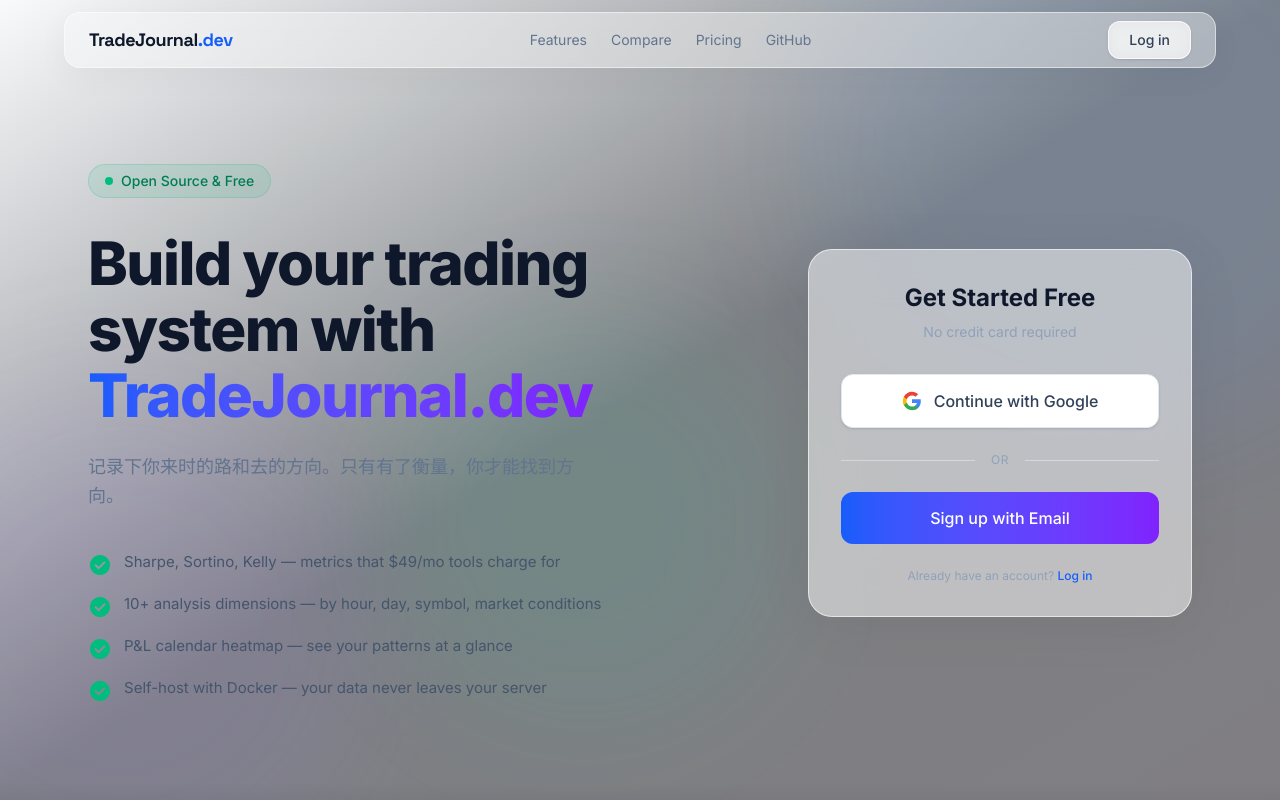
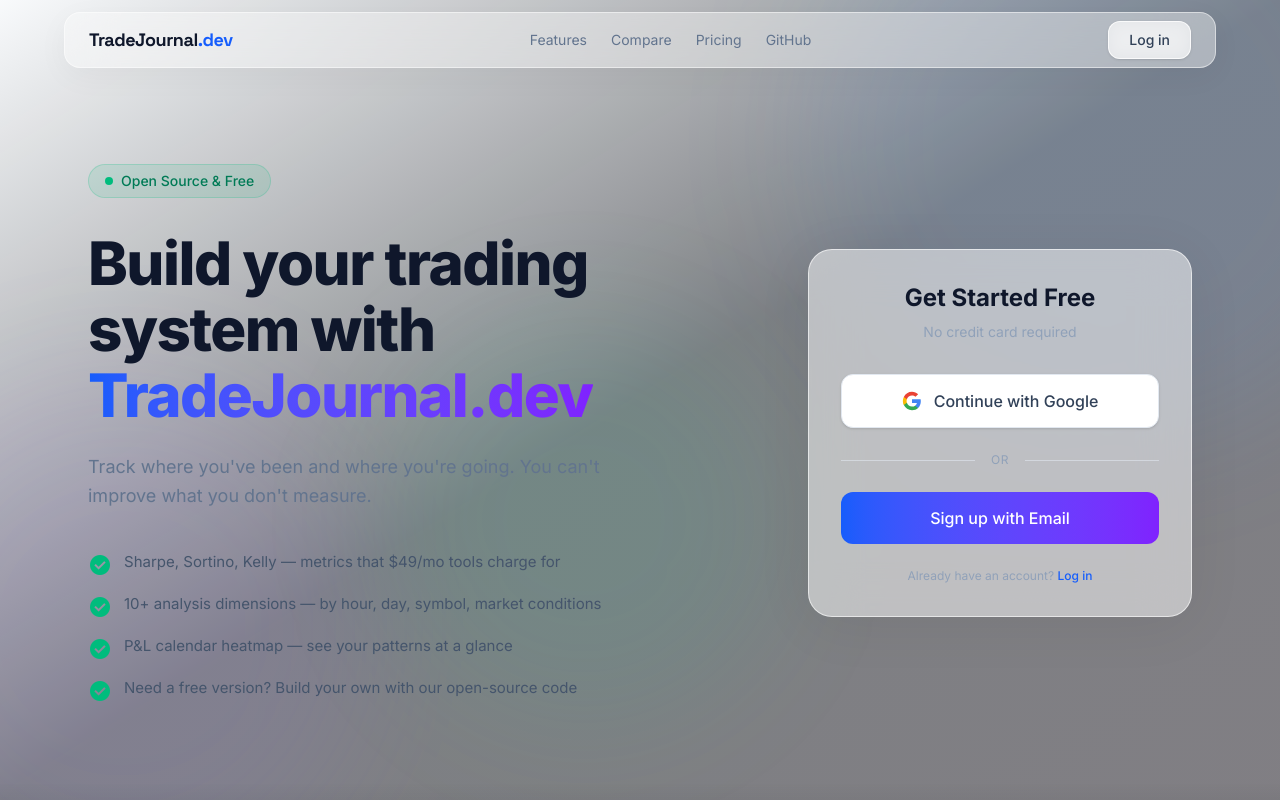
Before and after one commit to zhengxuyu/open-tradervue, a React (Vite) app in the folder frontend/: page /landing in a window 1280 px wide. Shown: the top 800 px of the page. Built offline with nearby package versions, Linux system fonts and the light colour scheme; no server answers.

Commit message:
copy: fix all landing page text to English

```diff
--- a/frontend/src/pages/Landing.tsx
+++ b/frontend/src/pages/Landing.tsx
@@ -98,14 +98,14 @@ export function Landing() {
               </span>
             </h1>
             <p className="mt-6 text-lg text-slate-500 max-w-lg leading-relaxed">
-              记录下你来时的路和去的方向。只有有了衡量，你才能找到方向。
+              Track where you've been and where you're going. You can't improve what you don't measure.
             </p>
             <div className="mt-10 space-y-4">
               {[
                 ['check_circle', 'Sharpe, Sortino, Kelly — metrics that $49/mo tools charge for'],
                 ['check_circle', '10+ analysis dimensions — by hour, day, symbol, market conditions'],
                 ['check_circle', 'P&L calendar heatmap — see your patterns at a glance'],
-                ['check_circle', 'Self-host with Docker — your data never leaves your server'],
+                ['check_circle', 'Need a free version? Build your own with our open-source code'],
               ].map(([icon, text]) => (
                 <div key={text} className="flex items-start gap-3">
                   <span className="material-symbols-outlined text-emerald-500 text-xl mt-0.5" style={{ fontVariationSettings: "'FILL' 1" }}>{icon}</span>
```
